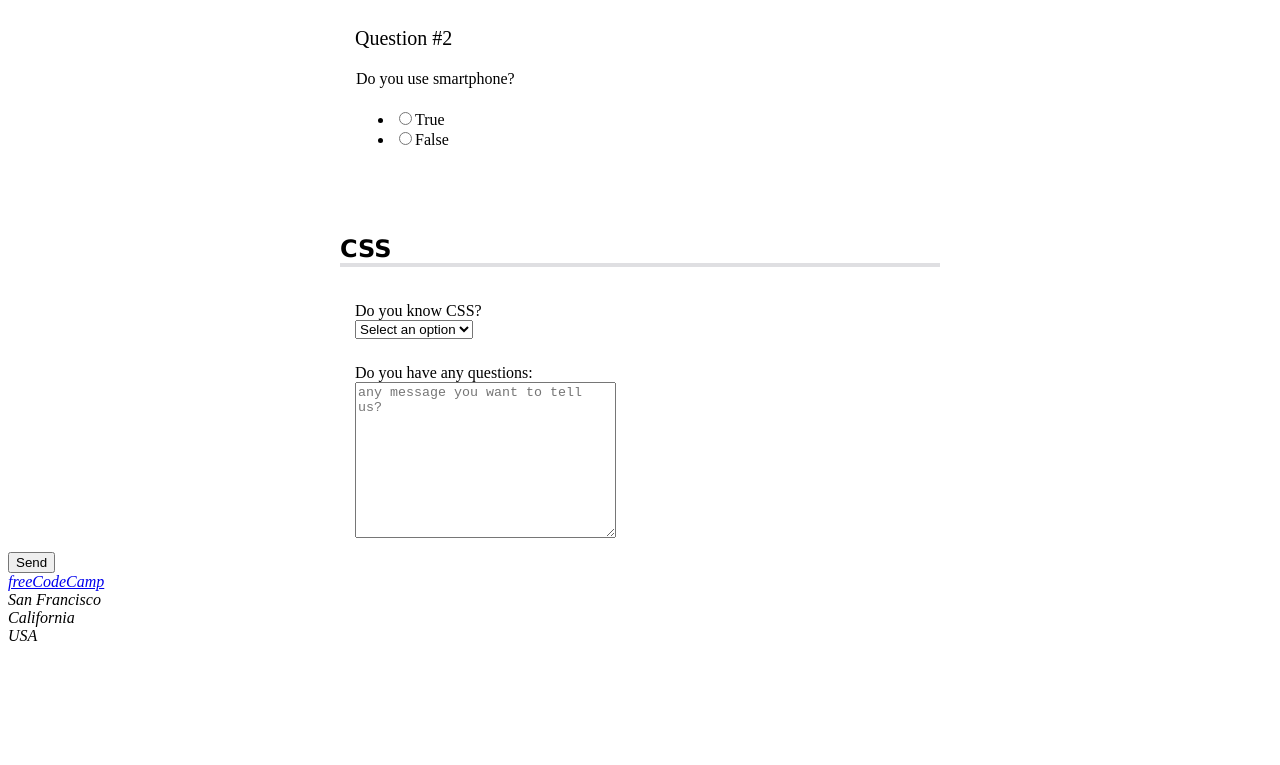
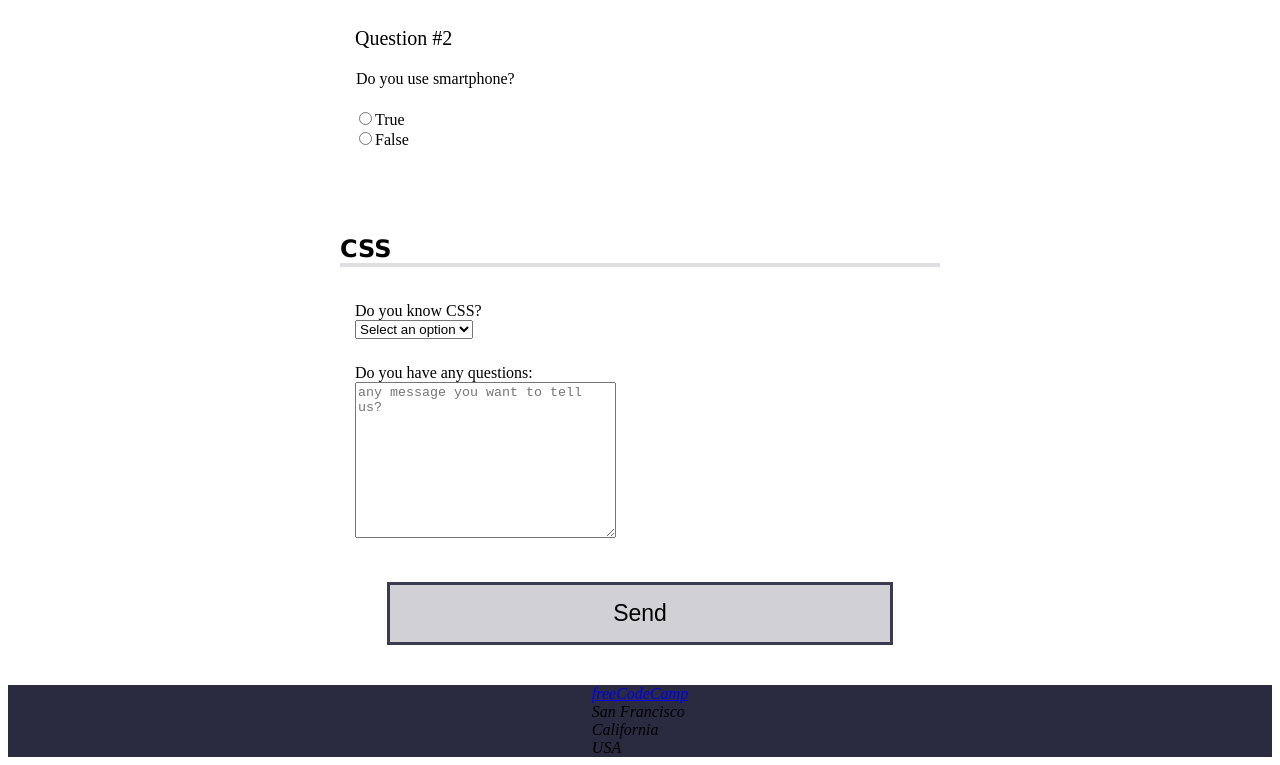
Before and after one commit to Abaljerind/building-a-quiz, a plain HTML site: page index.html in a window 1280 px wide. Shown: the part 551-1316 px from the top of the page. Before the commit the page ends 1204 px from the top, so only its background shows below. Drawn offline with Linux system fonts and the light colour scheme.

Commit message:
add style: .answers-list, button, footer

```diff
--- a/styles.css
+++ b/styles.css
@@ -133,6 +133,27 @@ p {
   padding-bottom: 0;
 }
 
+.answers-list {
+  list-style: none;
+  padding: 0;
+}
+
+button {
+  display: block;
+  margin: 40px auto;
+  width: 40%;
+  padding: 15px;
+  font-size: 23px;
+  background: #d0d0d5;
+  border: 3px solid #3b3b4f;
+}
+
 input {
   font-size: 16px;
 }
+
+footer {
+  background-color: #2a2a40;
+  display: flex;
+  justify-content: center;
+}
```
